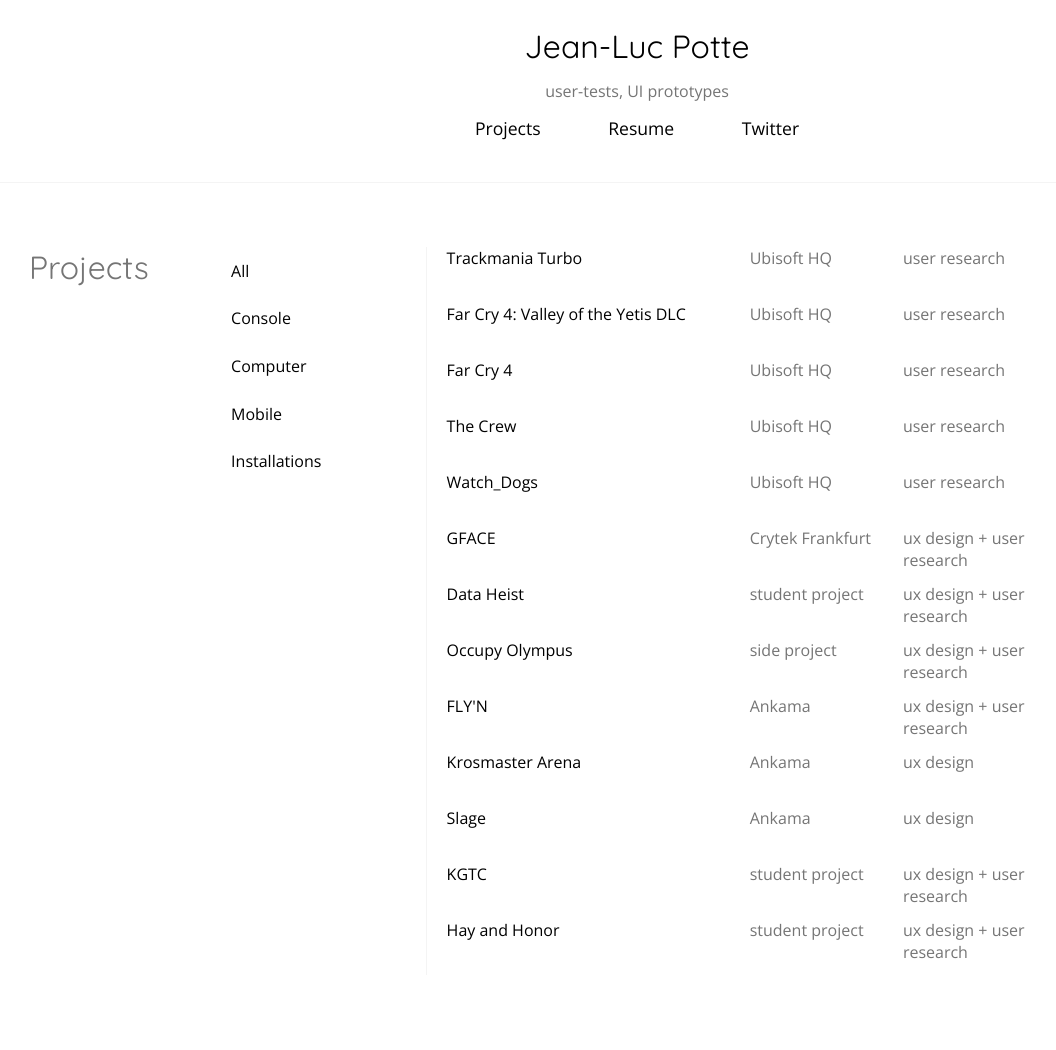
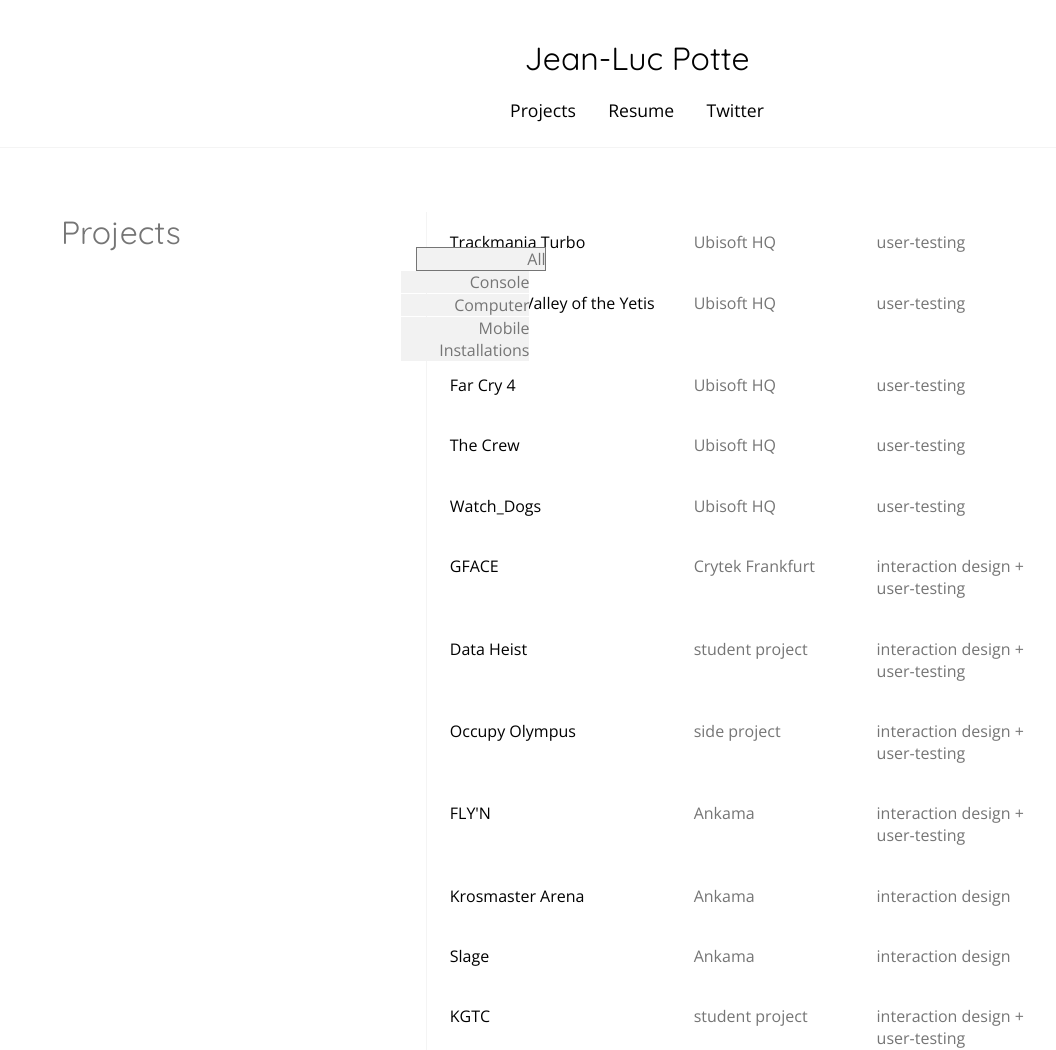
Before and after one commit to Downvector/codawUI, a plain HTML site: page index.html in a window 1280 px wide. Shown: the top 1050 px of the page, without its empty margins (3-1059 px from the left). Drawn offline with nearby package versions, Linux system fonts and the light colour scheme.

Commit message:
backup project-list via sections method

```diff
--- a/index.html
+++ b/index.html
@@ -4,9 +4,9 @@
 		<meta charset="UTF-8" />
 		<meta http-equiv="X-UA-Compatible" content="IE=edge">
 		<meta name="viewport" content="width=device-width, initial-scale=1">
-		<title>Jean-Luc Potte: games user-experience, games user research</title>
-		<meta name="description" content="Portfolio of a games ux designer/user researcher" />
-		<meta name="keywords" content="games ux designer, games UX designer, games user researcher" />
+		<title>Jean-Luc Potte: games user-experience, games user-testing</title>
+		<meta name="description" content="Portfolio of a games ux designer/user-testinger" />
+		<meta name="keywords" content="games ux designer, games UX designer, games user-testinger" />
 		<meta name="author" content="Jean-Luc Potte" />
 		<link rel="stylesheet" type="text/css" href="styles.css" />
 		<style media="screen" type="text/css">
@@ -14,20 +14,29 @@
 			}
 
 			.ur.ui, .ur, .ui {
-				display:block;
+			}
+
+			.col-one-fifth {
+				width:20%;
+			}
+
+			.col-two-fifths {
+				width:40%;
+			}
+
+			.col-three-tenths {
+				width:30%;
 			}
 
 			.col-three-fourths > *  {
-				height:3.5em;
+				padding-top: 1.2em;
+				padding-bottom: 1.2em;
 			}
 
 			.col-one-fourth a {
 				display:block;
 			}
 
-			.col-three-fourths span, .col-three-fourths a {
-				display:inline;
-			}
 
 			.col-one-sixth {
 				display:inline-block;
@@ -52,12 +61,34 @@
 					width:100%;
 				}
 			}
+
+			.col-two-thirds > .col-one-fourth {
+				color:rgb(117,117,117);
+				position:relative;
+				right:-11.4em;
+				top:2.2em;
+				text-align: right;
+			}
+
+			.col-two-thirds > .col-one-fourth > * {
+				width:8em;
+				background-color:rgb(242,242,242);
+				color: rgb(117,117,117);
+				margin:0.05em;
+			}
+
+			.active {
+				color:black;
+				background-color:white;
+				outline:1px solid rgb(117,117,117);
+				position:inherit;
+				right:-1em;
+			}
 		</style>
 	</head>
 	<body>
 		<header>
 			<h1>Jean-Luc Potte</h1>
-			<h2>user-tests, UI prototypes</h2>
 			<a href='index.html'>Projects</a>
 			<a href='https://dl.dropboxusercontent.com/u/6069526/JeanLucPotte_CV.pdf/'>Resume</a>
 			<a href='https://twitter.com/jlpotte/'>Twitter</a>
@@ -68,7 +99,7 @@
 		</section><!--
 		--><section class='col-two-thirds'>
 				<section class='col-one-fourth'>
-					<a class='filter'>All</a>
+					<a class='filter active'>All</a>
 					<a class='filter'>Console</a>
 					<a class='filter'>Computer</a>
 					<a class='filter'>Mobile</a>
@@ -84,20 +115,17 @@
 			<h1>The way I contribute</h1>
 		</section><!--
 		--><section class='col-two-thirds'>
-			<section class='col-one-half tasks'>
-				<p>One type of tasks I am used to is to take charge of the game's interaction system. Example of deliverables are: Interaction design documents, wireframes, interaction prototypes. </p>
-				<p>I have a cumulated experience of around 12 months on those tasks (+12months on side projects). </p>
+			<section class='col-one-half'>
+				interaction design: 2 projects, user-testing: 4 projects, interaction design + user-testing: 6 projects
 			</section><!--
-			--><section class='col-one-half tasks'>
+			--><section class='col-one-half'>
 					<p>Another type of task I do is user-testing: description-description. Example of deliverables: User-tests reports, user-tests quick info emails, focus groups.</p>
 					<p>So far I had the chance to be part of around 40 tests, and be the lead on 12 tests.</p>
-			</section>
-			<hr>
-			<section class='col-one-forth tasks'>
-				test
-			</section>
+			</section><!--
+		--><section class='col-one-sixth'>
 		</section><!--
 		--><section class='col-one-sixth'>
+			<h1>Example of tasks</h1>
 		</section>
 		<script src="http://code.jquery.com/jquery.min.js"></script>
 		<script src="jquery.min.js"></script>
@@ -108,46 +136,78 @@
 				document.write(unescape('jquery.min.js'))
 			};
 
+			document.getElementsByClassName('col-three-fourths')[0].style.borderLeft = '1px solid rgb(244,244,244)';
+			document.getElementsByClassName('col-three-fourths')[0].style.paddingLeft = '1.2em';
+			document.getElementsByTagName('section')[1].style.marginBottom = '6em';
+
 			var projects = [
-			'Trackmania Turbo', 'Ubisoft HQ', 'user research',
-			'Far Cry 4: Valley of the Yetis DLC', 'Ubisoft HQ', 'user research',
-			'Far Cry 4', 'Ubisoft HQ', 'user research',
-			'The Crew', 'Ubisoft HQ', 'user research',
-			'Watch_Dogs', 'Ubisoft HQ', 'user research',
-			'GFACE', 'Crytek Frankfurt', 'ux design + user research',
-			'Data Heist', 'student project', 'ux design +  user research',
-			'Occupy Olympus', 'side project', 'ux design + user research',
-			'FLY\'N', 'Ankama', 'ux design + user research',
-			'Krosmaster Arena', 'Ankama', 'ux design',
-			'Slage', 'Ankama', 'ux design',
-			'KGTC', 'student project', 'ux design + user research',
-			'Hay and Honor', 'student project', 'ux design + user research'
-			]
-
-			document.getElementsByTagName('section')[1].style.marginBottom = '6em';
-			document.getElementsByClassName('col-three-fourths')[0].style.borderLeft = '1px solid rgb(244,244,244)';
-			document.getElementsByClassName('col-three-fourths')[0].style.paddingLeft = '1em';
+			'Trackmania Turbo', 'Ubisoft HQ', 'user-testing', 'xxx',
+			'Far Cry 4: Valley of the Yetis DLC', 'Ubisoft HQ', 'user-testing', 'xxx',
+			'Far Cry 4', 'Ubisoft HQ', 'user-testing', 'xxx',
+			'The Crew', 'Ubisoft HQ', 'user-testing', 'xxx',
+			'Watch_Dogs', 'Ubisoft HQ', 'user-testing', 'xxx',
+			'GFACE', 'Crytek Frankfurt', 'interaction design + user-testing', 'xxx',
+			'Data Heist', 'student project', 'interaction design +  user-testing', 'xxx',
+			'Occupy Olympus', 'side project', 'interaction design + user-testing', 'xxx',
+			'FLY\'N', 'Ankama', 'interaction design + user-testing', 'xxx',
+			'Krosmaster Arena', 'Ankama', 'interaction design', 'xxx',
+			'Slage', 'Ankama', 'interaction design', 'xxx',
+			'KGTC', 'student project', 'interaction design + user-testing', 'xxx',
+			'Hay and Honor', 'student project', 'interaction design + user-testing', 'xxx',
+			];
 
     		var section, name, clients, tasks,
 			fragment = document.createDocumentFragment();
 
 	        for (var i = 0; i < projects.length; ++i) {
-	            section = document.createElement('section');
-	            section.textContent = projects[i];
+	        	if((i+1)%4 !== 0) {
+		            section = document.createElement('section');
+		            section.innerHTML = projects[i];
 
-	            if(i%3 !==  0) {
-	            	section.style.color = 'rgb(117,117,117)';
-	            	section.className = 'col-one-fourth';
-	            } else  {
-	            	section.className = 'col-one-half';
-            	}
-	            fragment.appendChild(section);
+		            if(i%4 ==  2) {
+		            	section.className = 'col-three-tenths';
+		            	section.style.color = 'rgb(117,117,117)';
+		            } else if (i%4 == 1) {
+		            	section.className = 'col-three-tenths';
+		            	section.style.color = 'rgb(117,117,117)';
+
+		            } else {
+		            	section.className = 'col-two-fifths';
+	            	}
+		            fragment.appendChild(section);
+		        }
 	        }
 			document.getElementsByTagName('section')[3].appendChild(fragment);
 
+
+			for(var i = 4; i < 43; i++) {
+				document.getElementsByTagName('section')[i].addEventListener('mouseover', highlightRow, false);
+				document.getElementsByTagName('section')[i].addEventListener('mouseout', highlightRow, false);
+			}
+
+			function highlightRow() {
+				switch(event.type) {
+					case 'mouseover':
+						event.target.style.outline = '2px solid black';
+						if(event.target.textContent == 'GFACE') {
+							event.target.style.outline = '2px solid red';
+							event.target.style.textDecoration = 'underline';
+							event.target.innerHTML = ' <a href=\'http://www.google.com\'>GFACE go to project page</a>';
+						}
+						break;
+					case 'mouseout':
+						event.target.style.outline = 'none';
+					break;
+				}
+			}
+
 			for(var i = 0; i < document.getElementsByTagName('section').length; i++) { //layout debug
+			    var r = Math.floor(Math.random() * (255 - 0 + 1)) + 0;
+			    var g = Math.floor(Math.random() * (255 - 0 + 1)) + 0;
+			    var b = Math.floor(Math.random() * (255 - 0 + 1)) + 0;
+				//document.getElementsByTagName('section')[i].style.backgroundColor = "rgb(" + r + "," + g + "," + b + ")";
+				//document.getElementsByTagName('section')[i].style.outline = '1px dashed rgb(232,232,232)';
 				//document.getElementsByTagName('section')[i].innerHTML += 'sectionID :' + i;
-				//document.getElementsByTagName('section')[i].style.outline = '1px dashed rgb(232,232,232)';
 			}
 
 			//document.getElementsByTagName('section')[1].addEventListener('hover', projectsHover, false) {
@@ -184,6 +244,8 @@
 					}
 				}
 			}*/
+
+			//to-do: edit section-creating code to put every three section inside a single one, in order to add by row on-hover bhvr
 		</script>
 	</body>
 </html>
--- a/styles.css
+++ b/styles.css
@@ -29,18 +29,15 @@ time, mark, audio, video {
           box-sizing: border-box;
 }
 
-.col-9-10,.col-1-10, .col-two-thirds, .col-one-third {
-	display: inline-block;
-	vertical-align: top;
-}
-
-
 .col-one-half,
 .col-one-third,
 .col-two-thirds,
 .col-one-fourth,
 .col-three-fourths,
+.col-one-fifth,
 .col-one-tenth,
+.col-three-tenths,
+.col-two-fifths,
 .col-nine-tenths  {
 	display: inline-block;
 	vertical-align: top;
@@ -86,27 +83,31 @@ header {
 
 }
 
-header > * {
-	margin: 0.5em 1em;
+header h1, section h1 {
+	font-size:2em;
+	font-family: 'Quicksand', sans-serif;
 }
 
-header h2 {
-	font-size:1em;
-	color:rgb(117,117,117);
-	padding:0.4em;
+header h1 {
+	margin:0.4em 0 0.6em 0;
 }
 
+section h1 {
+	padding:0 0 1.2em 2em;
+	color:rgb(117,117,117);
+}
+
+
 header a {
+	padding:0.8em;
 	font-size:1.1em;
-		color:black;
+	color:black;
 }
 
 a {
+	text-decoration: none;
 	/*border:1px solid grey;
 	border-radius:3px;  souncloud style*/
-
-	text-decoration: none;
-	padding:0.8em;
 }
 
 a:active {
@@ -115,6 +116,7 @@ a:active {
 
 a:hover {
 	color:black;
+	outline:2px black solid;
 }
 
 a:visited {
@@ -122,26 +124,7 @@ a:visited {
 }
 
 hr {
-	margin:1em 0 4em 0;
+	margin:0 0 4em 0;
 	border: 0;
     border-bottom: 1px solid rgb(244,244,244);
 }
-
-h1 {
-	margin: 0 1em;
-	font-size:2em;
-	font-family: 'Quicksand', sans-serif;
-}
-
-section h1 {
-	color:rgb(117,117,117);
-}
-
-h2 {
-	font-size:1.2em;
-}
-
-footer {
-	background-color:#000;
-	color:#fff;
-}
```
Also changed, not shown: _research/archdaily-footer_july15.PNG (added), _research/carolinesmode_july15.PNG (added), _research/experimentalJetSet_portfolio.PNG (added), _research/mdx-list_july15.PNG (added), _research/why care about UI.PNG (added), 3 other files.
